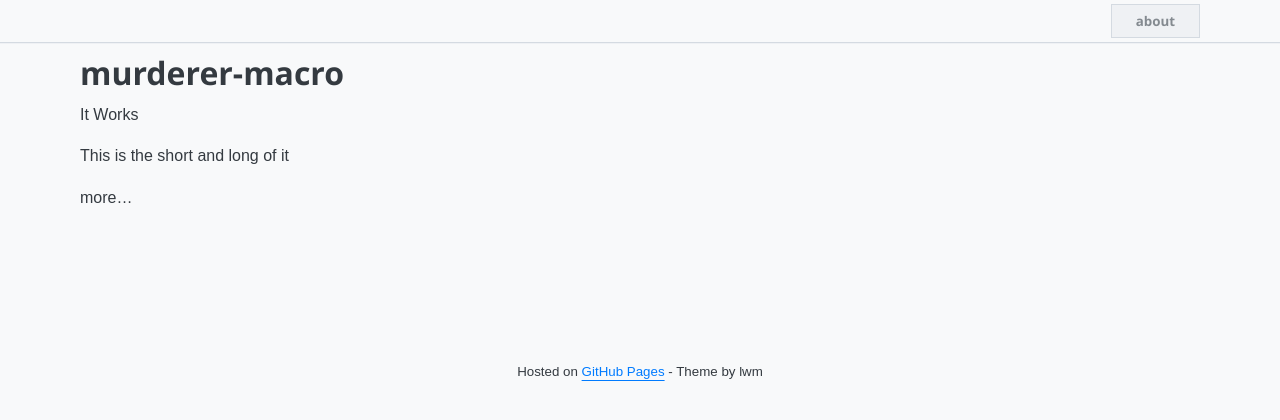
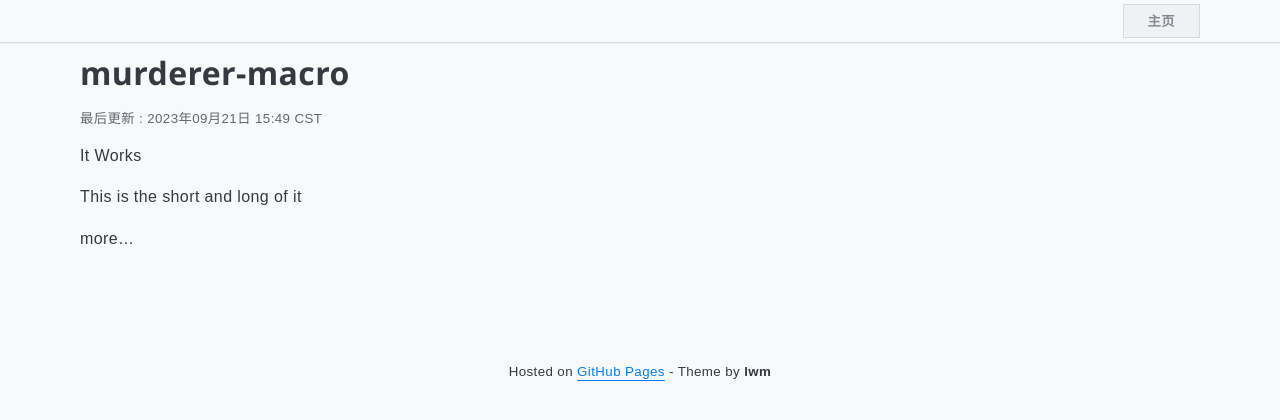
Before and after one commit to likesc/docs, a Jekyll site: the page built from repos/murderer-macro.md, in a window 1280 px wide. Shown: the top 420 px of the page. Built offline with Jekyll 4.4.1, drawn with Linux system fonts in a browser that asks for light colours.

Commit message:
timezone => Asia/Shanghai Updated layout/default Updated css

```diff
--- a/_config.yml
+++ b/_config.yml
@@ -4,7 +4,8 @@ url: http://github.com/likesc
 
 encoding: utf-8
 
-timezone: CN
+# https://nodatime.org/TimeZones
+timezone: Asia/Shanghai
 
 exclude: ["README.md"]
 
--- a/_layouts/default.html
+++ b/_layouts/default.html
@@ -10,15 +10,29 @@
 <body>
 	<div id="header">
 		<div class="container menu">
+			{% if page.lang contains "zh" %}
+				{% assign download = "下载" %}
+				{% assign issues = "问题" %}
+				{% assign home = "主页" %}
+				{% assign donate = "支持" %}
+				{% capture lastupdated %}最后更新 : {{ page.date | default: "now" | date: '%Y年%m月%d日 %H:%M %Z' }}{% endcapture %}
+			{%- else -%}
+				{% assign download = "download" %}
+				{% assign issues = "issues" %}
+				{% assign home = "home" %}
+				{% assign donate = "donate" %}
+				{% capture lastupdated %}Last updated : {{ page.date | default: "now" | date: '%Y-%m-%d %H:%M %Z' }}{% endcapture %}
+			{%- endif -%}
+
 			{%- if page.project -%}
-				<a href="{{ site.url }}/{{ page.project }}/archive/refs/heads/master.zip">下载</a>
+				<a href="{{ site.url }}/{{ page.project }}/archive/refs/heads/master.zip">{{ download }}</a>
 				{{- "" -}}
-				<a href="{{ site.url }}/{{ page.project }}/issues">问题</a>
+				<a href="{{ site.url }}/{{ page.project }}/issues">{{ issues }}</a>
 			{%- else -%}
-				<a href="{{ site.url }}">about</a>
+				<a href="{{ site.url }}">{{ home }}</a>
 			{%- endif -%}
-			{%- if page.donation -%}
-				<a href="{{ page.donation }}">支持</a>
+			{%- if page.donate -%}
+				<a href="{{ page.donate }}">{{ donate }}</a>
 			{%- endif -%}
 		</div>
 	</div>
@@ -27,15 +41,13 @@
 			<div id="items"></div>
 			<div id="content">
 				<h1>{{ page.title | default: page.name | remove_first: ".md" }}</h1>
-				{% if page.date -%}
-				<p>最后更新 : {{ page.date | date: '%Y年%m月%d日 %H:%MGMT+8' }}</p>
-				{% endif -%}
+				<p>{{ lastupdated }}</p>
 				<div class="markdown-body">{{ content }}</div>
 			</div>
 		</div>
 	</div>
 	<div id="footer" class="container">
-		Hosted on <a href="https://pages.github.com/">GitHub Pages</a> - Theme by lwm
+		Hosted on <a href="https://pages.github.com/">GitHub Pages</a> - Theme by <b>lwm</b>
 	</div>
 	<script src="/assets/main.js"></script>
 </body>
--- a/assets/style.css
+++ b/assets/style.css
@@ -1,10 +1,21 @@
+a {
+	text-underline-offset : 3pt;
+}
+a[href], a[href]:link, a[href]:visited {
+	color : #007bff;
+}
+h1, h2, h3, h4, h5, h6 {
+	font-family : "Segoe UI", "Microsoft YaHei", SimHei, SimSun;
+	margin-top : 14pt;
+	margin-bottom : 10pt;
+}
 .markdown-body {
 	line-height : 1.6;
 }
 .markdown-body blockquote {
 	font-size : 11pt;
-	border-left : 3pt solid #D4DAE1;
-	color : #6c757d;
+	border-left : 3pt solid #888F96;
+	color : #60686F;
 	margin : 0;
 	padding : 0 12pt;
 }
@@ -56,6 +67,7 @@
 .markdown-body table {
 	display : block;
 	width : 100%;
+	font-size : 11.0004pt;
 	overflow : auto;
 	border-collapse : collapse;
 	border-spacing : 0;
@@ -75,7 +87,7 @@
 	background-color : #E9ECEF;
 	border : 0;
 	height : 3pt;
-	margin : 24px 0;
+	margin : 18pt 0;
 	padding : 0;
 }
 .markdown-body .highlight table td {
@@ -291,16 +303,41 @@
 .markdown-body .highlight {
 	background-color : #f8f8f8;
 }
-a {
-	text-underline-offset : 3pt;
+.markdown-body pre {
+	display : block;
+	padding : 6pt;
+	margin : 0 0 6pt;
+	font-size : 11.0004pt;
+	font-family : Consolas, "Courier New";
+	line-height : 1.5;
+	color : #51575C;
+	word-break : break-all;
+	word-wrap : break-word;
+	border : 1pt solid #ccc;
+	border-radius : 3pt;
+	overflow : auto;
 }
-a[href], a[href]:link, a[href]:visited {
-	color : #007bff;
+.markdown-body pre code {
+	padding : 0;
+	font-size : inherit;
+	color : inherit;
+	white-space : pre-wrap;
+	background-color : transparent;
+	border-radius : 0;
 }
-h1, h2, h3, h4, h5, h6 {
-	font-family : "Segoe UI", "Microsoft YaHei", SimHei, SimSun;
-	margin-top : 14pt;
-	margin-bottom : 10pt;
+.markdown-body code {
+	padding : 1.5pt 3pt;
+	font-size : 11.0004pt;
+	font-family : Consolas, "Courier New";
+	color : #50555B;
+	background-color : #EFF1F4;
+	border-radius : 3pt;
+}
+.markdown-body kbd {
+	font-weight : 600;
+	font-size : 11.0004pt;
+	font-family : Consolas, "Courier New";
+	background-color : #EFF1F4;
 }
 body {
 	margin : 0;
@@ -308,6 +345,7 @@ body {
 	font-size : 12pt;
 	color : #343a40;
 	background-color : #f8f9fa;
+	letter-spacing : 0.3pt;
 }
 .container {
 	box-sizing : border-box;
@@ -407,6 +445,7 @@ body {
 #content > p {
 	font-size : 10pt;
 	color : #60686F;
+	margin : 16.5pt 0 12pt;
 }
 #footer {
 	padding : 12pt;
```
Also changed, not shown: index.html (added, +10 -0 lines), 2 other files.
